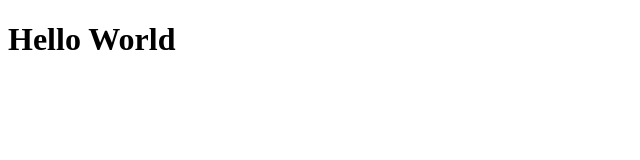
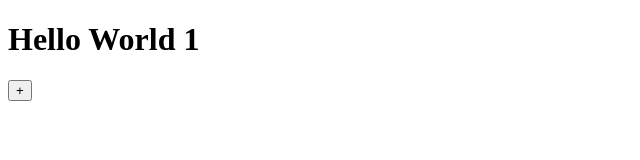
Before and after one commit to cattynip/nextjs-intro, a Next.js app: page / in a window 1280 px wide. Shown: the top 160 px of the page, without its empty margins (0-640 px from the left). Built offline with nearby package versions, Linux system fonts and the light colour scheme.

Commit message:
1.2 Static Pre Rendering

```diff
--- a/pages/index.tsx
+++ b/pages/index.tsx
@@ -1,7 +1,16 @@
+import { useState } from "react";
+
 function Home() {
+  const [counter, setCounter] = useState(1);
+
+  const increaseCounter = () => {
+    setCounter((prev) => prev + 1);
+  }
+
   return (
     <div>
-      <h1>Hello World</h1>
+      <h1>Hello World {counter}</h1>
+      <button onClick={increaseCounter}>+</button>
     </div>
   );
 }
```
